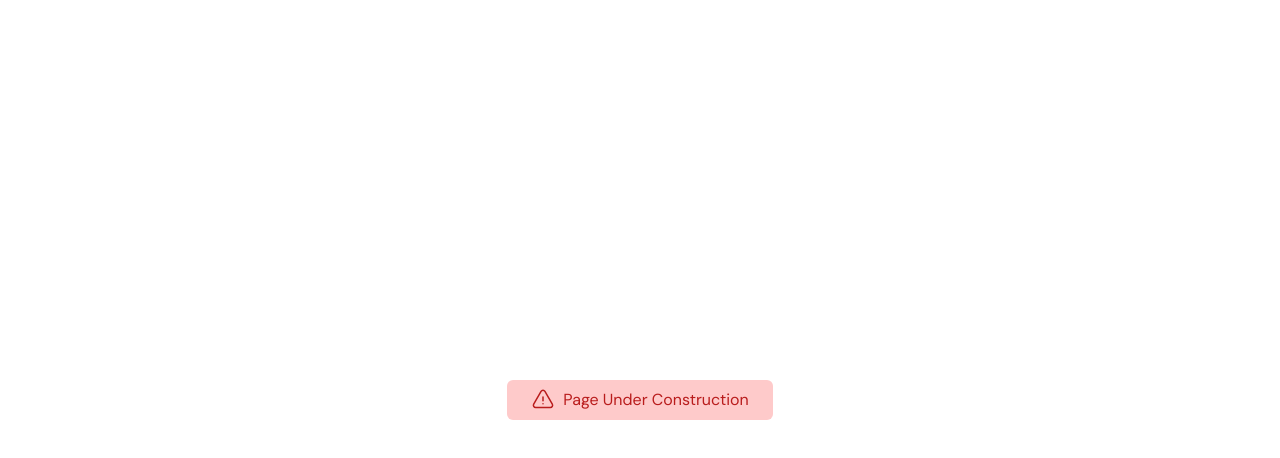
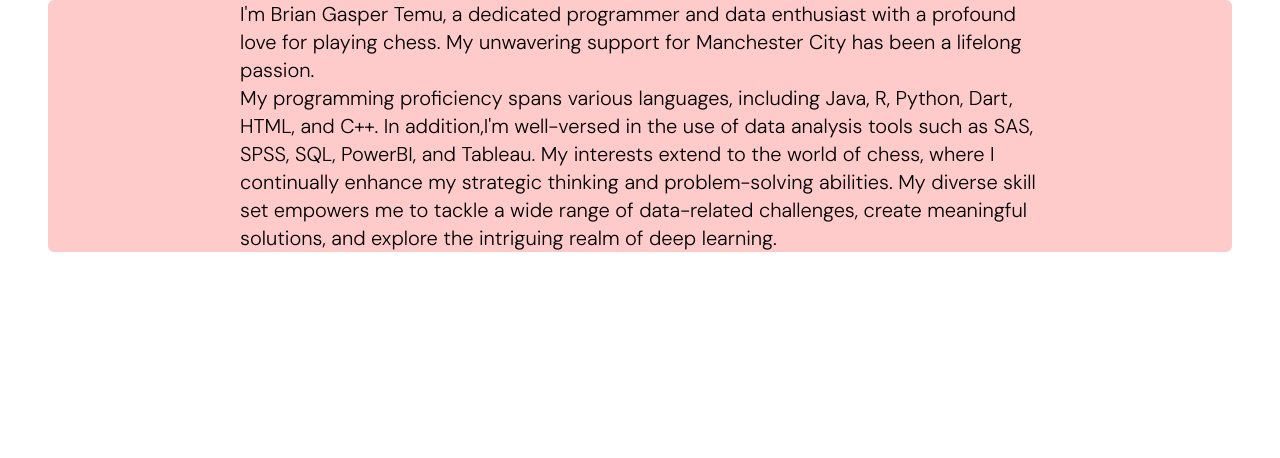
Before and after one commit to iam-dante/iam-web, a Next.js app: page /projects in a window 1280 px wide. Shown: the top 458 px of the page. Built offline with nearby package versions, Linux system fonts and the light colour scheme.

Commit message:
ADD:Responsive

```diff
--- a/pages/index.tsx
+++ b/pages/index.tsx
@@ -7,6 +7,7 @@
 import { Fragment } from "react";
 
 import { GithubICon, LinkedInIcon, TwitterIcon } from "../internal/icons";
+import Projects from "./projects";
 const Home = (): JSX.Element => {
   const [enabled, setEnabled] = useState(true);
   function ThemeSwitch() {
@@ -78,11 +79,11 @@
 
           {/* main body*/}
 
-          <div className="min-h-full px-24 dark:bg-black">
+          <div className="min-h-full px-6 xl:px-24 dark:bg-black">
             <div className="py-6 flex justify-center">
               <div>
                 <div className="flex flex-col items-center">
-                  <h1 className="font-semibold text-7xl uppercase dark:text-white">
+                  <h1 className="font-semibold text-3xl xl:text-7xl uppercase dark:text-white">
                     Brian Temu
                   </h1>
                   <h1 className="dark:text-white">
@@ -99,7 +100,7 @@
 
             <div className="mt-6">
               <Tab.Group>
-                <Tab.List className="space-x-8 items-center justify-center flex">
+                <Tab.List className="xl:space-x-8 items-center justify-center flex">
                   <Tab as={Fragment}>
                     {({ selected }) => (
                       <button
@@ -109,7 +110,7 @@
                             : " border-b-2 border-black text-black px-8 py-4 dark:text-white dark:border-white"
                         }
                       >
-                        Projects
+                        <h1>Projects</h1>
                       </button>
                     )}
                   </Tab>
@@ -122,7 +123,7 @@
                             : "border-b-2 border-black text-black px-8 py-4 dark:text-white dark:border-white"
                         }
                       >
-                        About Me
+                        <h1 className="text-sm text md:text-md">About Me</h1>
                       </button>
                     )}
                   </Tab>
@@ -135,7 +136,7 @@
                             : "border-b-2 border-black text-black px-8 py-4 dark:text-white dark:border-white"
                         }
                       >
-                        Resume
+                        <h1>Resume</h1>
                       </button>
                     )}
                   </Tab>
@@ -284,28 +285,7 @@
                   </Tab.Panel>
 
                   <Tab.Panel>
-                    <div className="h-screen flex justify-center items-center">
-                      <div className="flex flec-col space-x-2 py-2 px-6 bg-red-200 rounded-md">
-                        <svg
-                          xmlns="http://www.w3.org/2000/svg"
-                          fill="none"
-                          viewBox="0 0 24 24"
-                          stroke-width="1.5"
-                          stroke="currentColor"
-                          className="w-6 h-6 text-red-700"
-                        >
-                          <path
-                            stroke-linecap="round"
-                            stroke-linejoin="round"
-                            d="M12 9v3.75m-9.303 3.376c-.866 1.5.217 3.374 1.948 3.374h14.71c1.73 0 2.813-1.874 1.948-3.374L13.949 3.378c-.866-1.5-3.032-1.5-3.898 0L2.697 16.126zM12 15.75h.007v.008H12v-.008z"
-                          />
-                        </svg>
-
-                        <h1 className="text-red-700">
-                          Page Under Construction
-                        </h1>
-                      </div>
-                    </div>
+                    <Projects/>
                   </Tab.Panel>
 
                   <Tab.Panel>
--- a/pages/projects.tsx
+++ b/pages/projects.tsx
@@ -1,23 +1,28 @@
 const Projects = () => {
   return (
-    <div className="h-screen flex justify-center items-center">
-      <div className="flex flec-col space-x-2 py-2 px-6 bg-red-200 rounded-md">
-        <svg
-          xmlns="http://www.w3.org/2000/svg"
-          fill="none"
-          viewBox="0 0 24 24"
-          stroke-width="1.5"
-          stroke="currentColor"
-          className="w-6 h-6 text-red-700"
-        >
-          <path
-            stroke-linecap="round"
-            stroke-linejoin="round"
-            d="M12 9v3.75m-9.303 3.376c-.866 1.5.217 3.374 1.948 3.374h14.71c1.73 0 2.813-1.874 1.948-3.374L13.949 3.378c-.866-1.5-3.032-1.5-3.898 0L2.697 16.126zM12 15.75h.007v.008H12v-.008z"
-          />
-        </svg>
+    <div className="">
+      <div className="mx-12 bg-red-200 rounded-md px-48">
+        <div>
+          <p className="text-xl font-light">
+            {" "}
+            {"I'm"} Brian Gasper Temu, a dedicated programmer and data
+            enthusiast with a profound love for playing chess. My unwavering
+            support for Manchester City has been a lifelong passion.
+          </p>
 
-        <h1 className="text-red-700">Page Under Construction</h1>
+          <p className="text-xl font-light">
+            My programming proficiency spans various languages, including Java,
+            R, Python, Dart, HTML, and C++. In addition,{"I'm "}  well-versed in the
+            use of data analysis tools such as SAS, SPSS, SQL, PowerBI, and
+            Tableau. My interests extend to the world of chess, where I
+            continually enhance my strategic thinking and problem-solving
+            abilities. My diverse skill set empowers me to tackle a wide range
+            of data-related challenges, create meaningful solutions, and explore
+            the intriguing realm of deep learning.{" "}
+          </p>
+        </div>
+
+
       </div>
     </div>
   );
```
